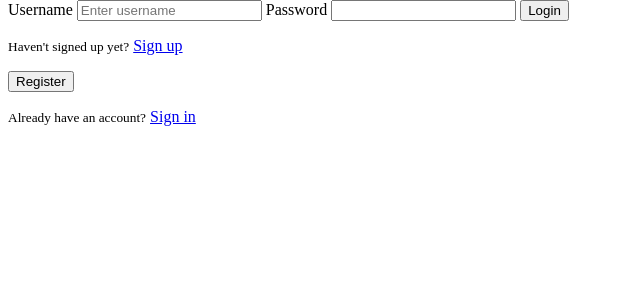
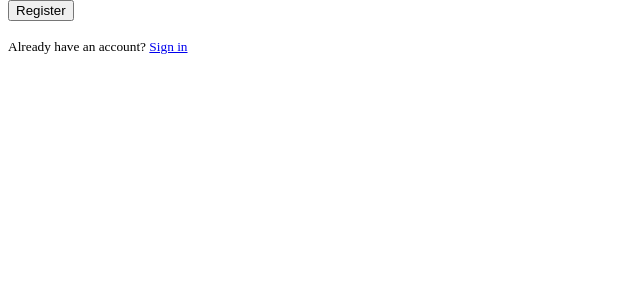
Before and after one commit to paulnyabaro/studyapp, a Django app: page /register/ in a window 1280 px wide. Shown: the part 115-415 px from the top of the page, without its empty margins (0-640 px from the left). Run offline with Django 4.2, Linux system fonts and the light colour scheme.

Commit message:
Switching between login and register views

```diff
--- a/studyapp/base/templates/base/login_register.html
+++ b/studyapp/base/templates/base/login_register.html
@@ -3,6 +3,7 @@
 {% block title %}Register or Login{% endblock %}
 
 {% block content %}
+    {% if page == 'login' %}
     <form action="" method="POST">
         {% csrf_token %}
         <label for="uname">Username</label>
@@ -11,18 +12,17 @@
         <input type="password" name="password" id="pass">
         <button type="submit">Login</button>
         <p>
-            <small>Haven't signed up yet?</small>
-            <a href="{% url 'register' %}">Sign up</a>
+            <small>Haven't signed up yet? <a href="{% url 'register' %}">Sign up</a></small>
         </p>
     </form>
-
+    {% else %}
     <form action="" method="POST">
         {% csrf_token %}
 
         <button type="submit">Register</button>
         <p>
-            <small>Already have an account?</small>
-            <a href="{% url 'login' %}">Sign in</a>
+            <small>Already have an account? <a href="{% url 'login' %}">Sign in</a></small>
         </p>
     </form>
+    {% endif %}
 {% endblock %}
```
